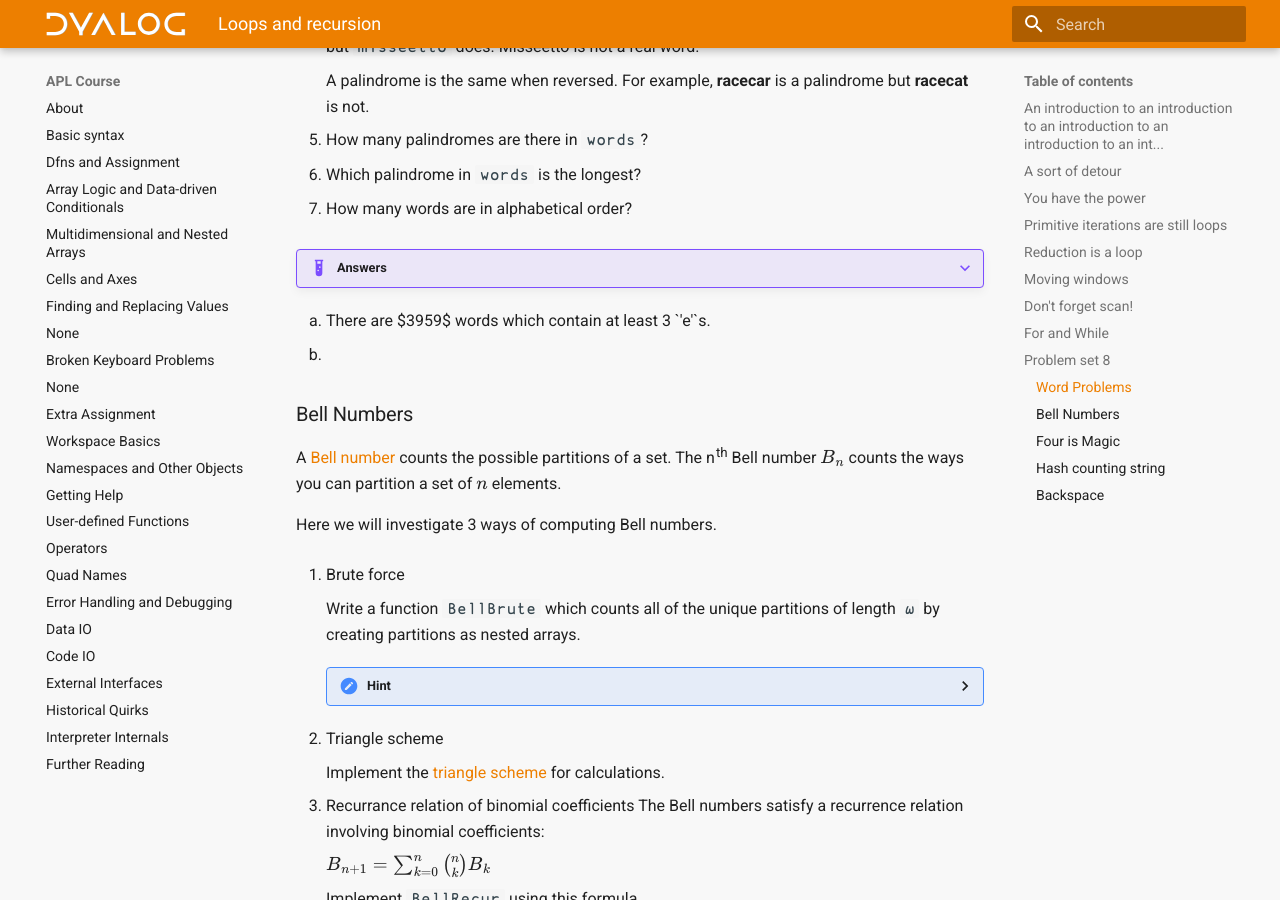
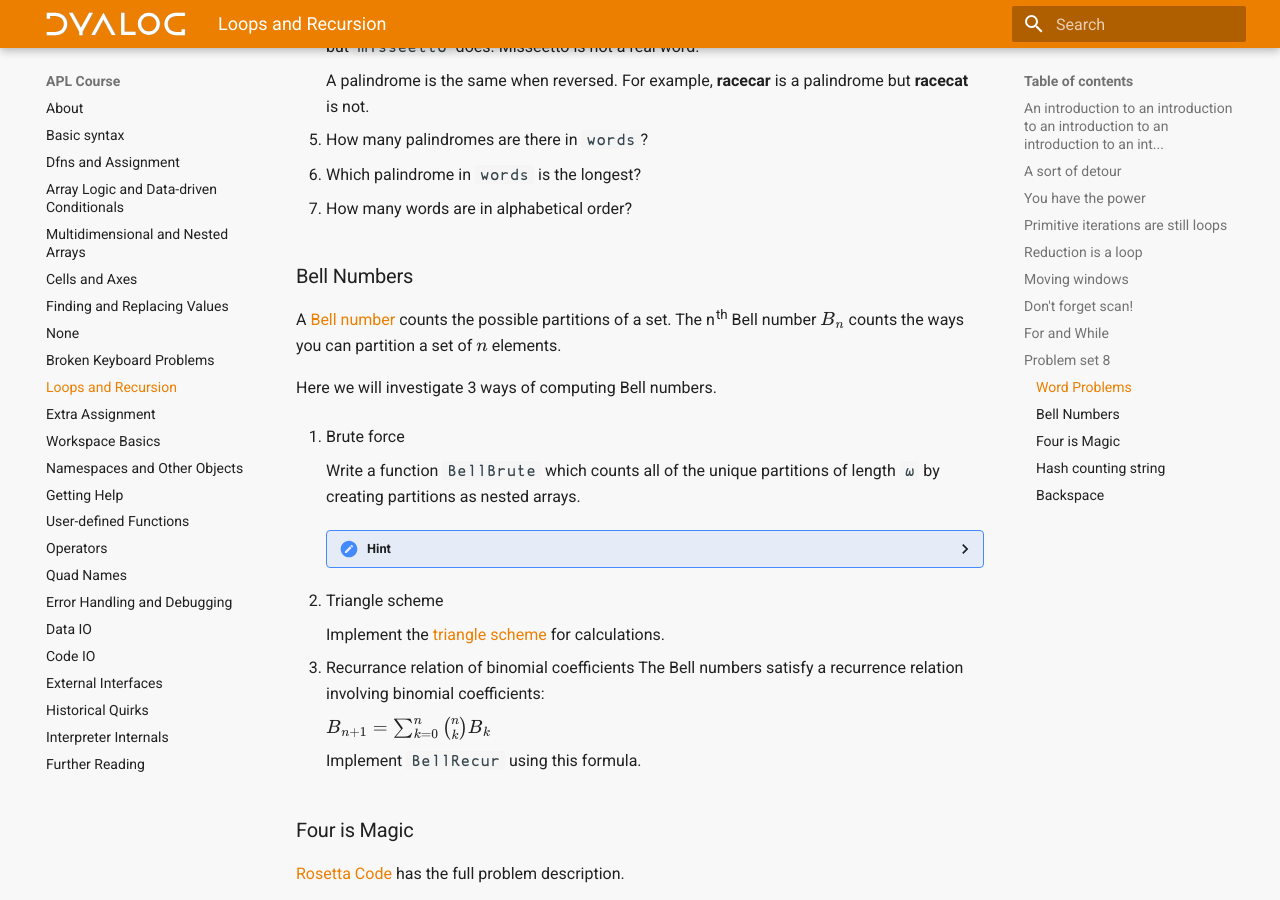
Before and after one commit to Dyalog/APLCourse, an MkDocs documentation site: the page built from docs/loops-and-recursion.md, in a window 1280 px wide and 900 px high, scrolled down 6123 px. Built offline with MkDocs 1.6.1 and Material for MkDocs 9.7.7, drawn with Linux system fonts in a browser that asks for light colours; some of the changed text lies outside the part shown.

Commit message:
rename Loops

```diff
--- a/docs/Loops.md
+++ b/docs/loops-and-recursion.md
@@ -1,4 +1,4 @@
-# Loops and recursion
+# Loops and Recursion
 Looping is an incredibly basic and fundamental programming construct which you will notice we have barely used at all so far. Or at least, we haven't used many explicit loops.
 
 !!! Note "Terminology"
@@ -255,13 +255,6 @@
 
 1. How many words are in alphabetical order?
 
-???+Example "Answers"
-
-<ol type="a">
-<li>There are $3959$ words which contain at least 3 `'e'`s.</li>
-<li></li>
-</ol>
-
 ### Bell Numbers
 A [Bell number](https://en.wikipedia.org/wiki/Bell_number) counts the possible partitions of a set. The n<sup>th</sup> Bell number $B_n$ counts the ways you can partition a set of $n$ elements.
 
```
